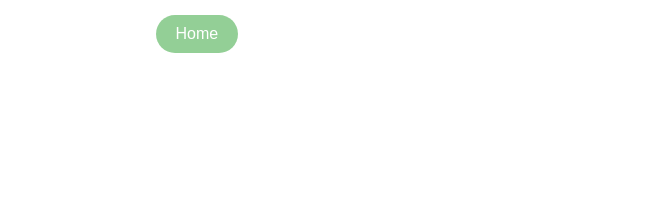
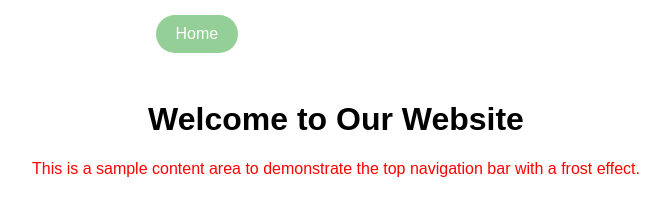
Before and after one commit to pxs-yt/website, a plain HTML site: page index.html in a window 1280 px wide. Shown: the whole page, without its empty margins (304-971 px from the left). Drawn offline with Linux system fonts and the light colour scheme.

Commit message:
changed some text colors on the website

```diff
--- a/index.html
+++ b/index.html
@@ -51,6 +51,13 @@
             color: white;
             text-align: center;
         }
+
+        #h1-top {
+            color: black;
+        }
+        #p-top {
+            color: red;
+        }
     </style>
 </head>
 <body>
@@ -63,8 +70,8 @@
         </div>
     </nav>
     <div class="content">
-        <h1>Welcome to Our Website</h1>
-        <p>This is a sample content area to demonstrate the top navigation bar with a frost effect.</p>
+        <h1 id="h1-top">Welcome to Our Website</h1>
+        <p id="p-top">This is a sample content area to demonstrate the top navigation bar with a frost effect.</p>
     </div>
 </body>
 </html>
```
